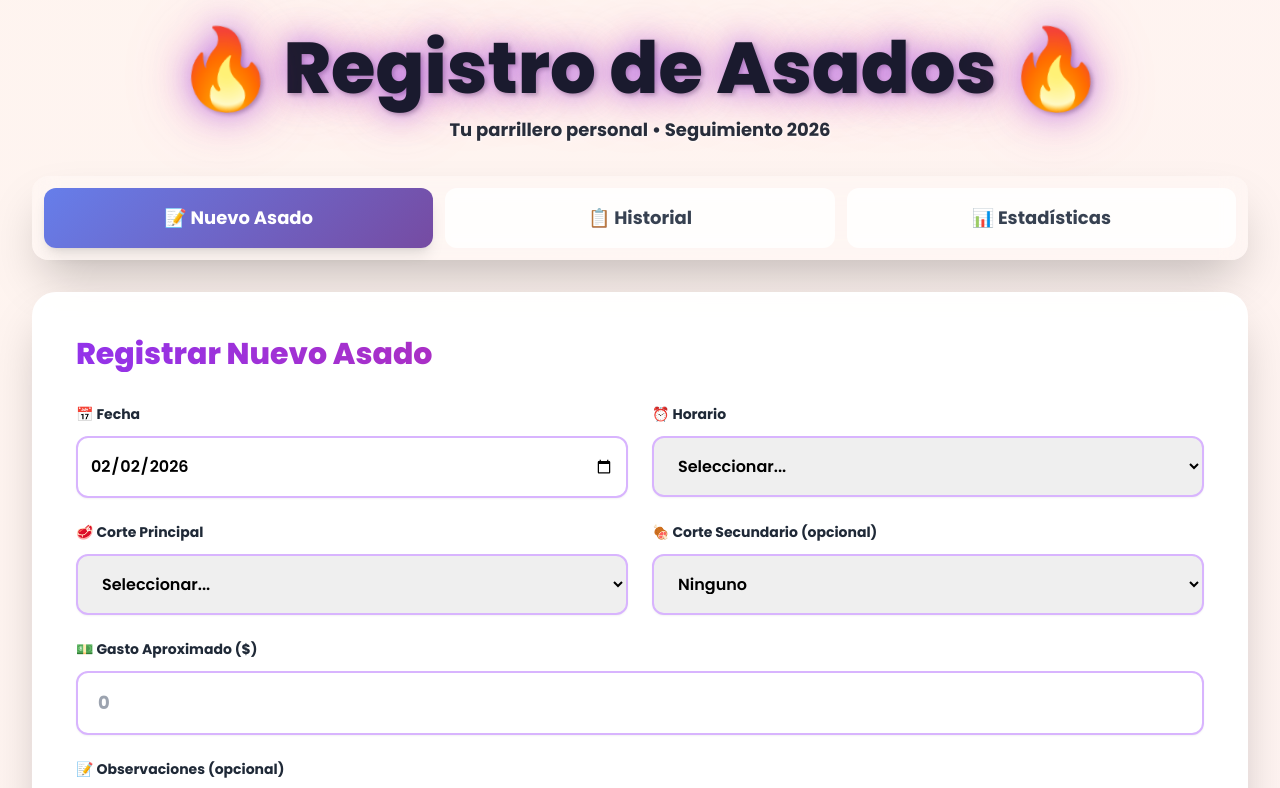
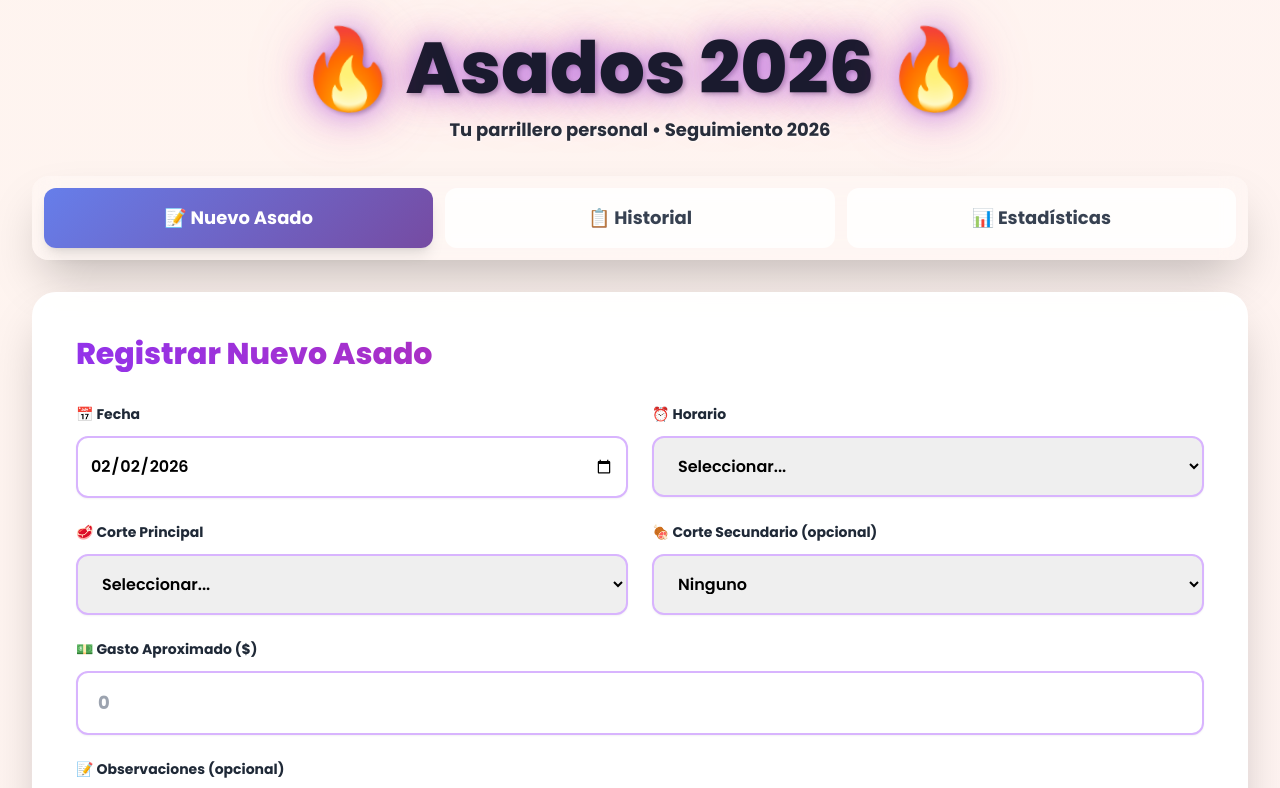
Before and after one commit to fernandoravagnani2020/registro-asados, a plain HTML site: page registro-asados.html in a window 1280 px wide. Shown: the top 788 px of the page. Drawn offline with nearby package versions, Linux system fonts and the light colour scheme; no server answers.

Commit message:
Update registro-asados.html

```diff
--- a/registro-asados.html
+++ b/registro-asados.html
@@ -10,7 +10,7 @@
     <meta name="description" content="Registra y analiza todos tus asados del año">
     <link rel="manifest" href="manifest.json">
     <link rel="apple-touch-icon" href="icon-192.png">
-    <title>🔥 Asados 2026</title>
+    <title>🔥 Registro de Asados 2026</title>
     <script src="https://cdn.tailwindcss.com"></script>
     <script src="https://cdn.jsdelivr.net/npm/chart.js"></script>
     <style>
@@ -91,7 +91,7 @@ input[type="date"] {
         <!-- Header -->
         <div class="text-center mb-6 sm:mb-8 animate-fadeIn px-2">
             <h1 class="text-4xl sm:text-6xl md:text-7xl font-extrabold mb-2 sm:mb-3" style="color: #1a1a2e; text-shadow: 0 0 30px rgba(147, 51, 234, 0.6), 0 0 60px rgba(236, 72, 153, 0.4), 2px 2px 4px rgba(0,0,0,0.3);">
-                <span class="fire-emoji">🔥</span> Registro de Asados <span class="fire-emoji">🔥</span>
+                <span class="fire-emoji">🔥</span> Asados 2026 <span class="fire-emoji">🔥</span>
             </h1>
             <p class="text-gray-900 text-sm sm:text-lg font-bold opacity-90" style="text-shadow: 1px 1px 2px rgba(255,255,255,0.8);">Tu parrillero personal • Seguimiento 2026</p>
         </div>
```
